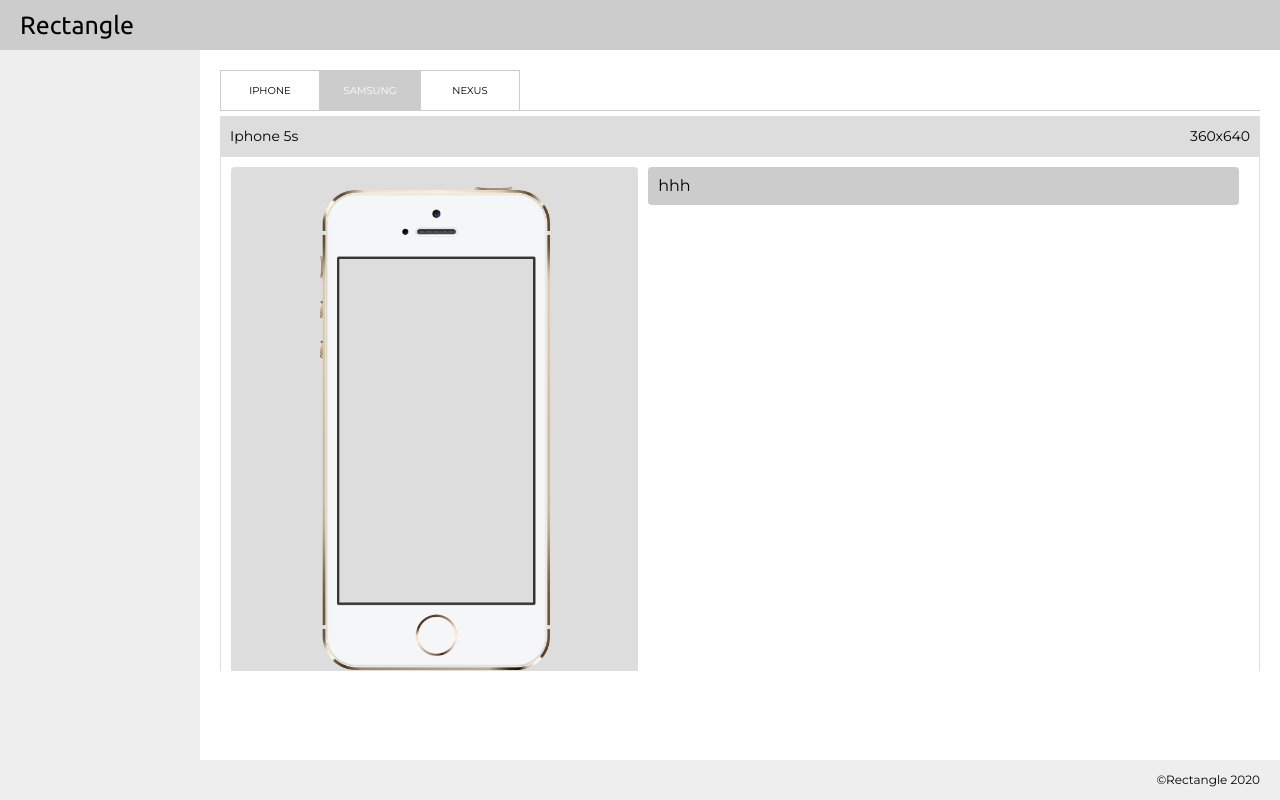
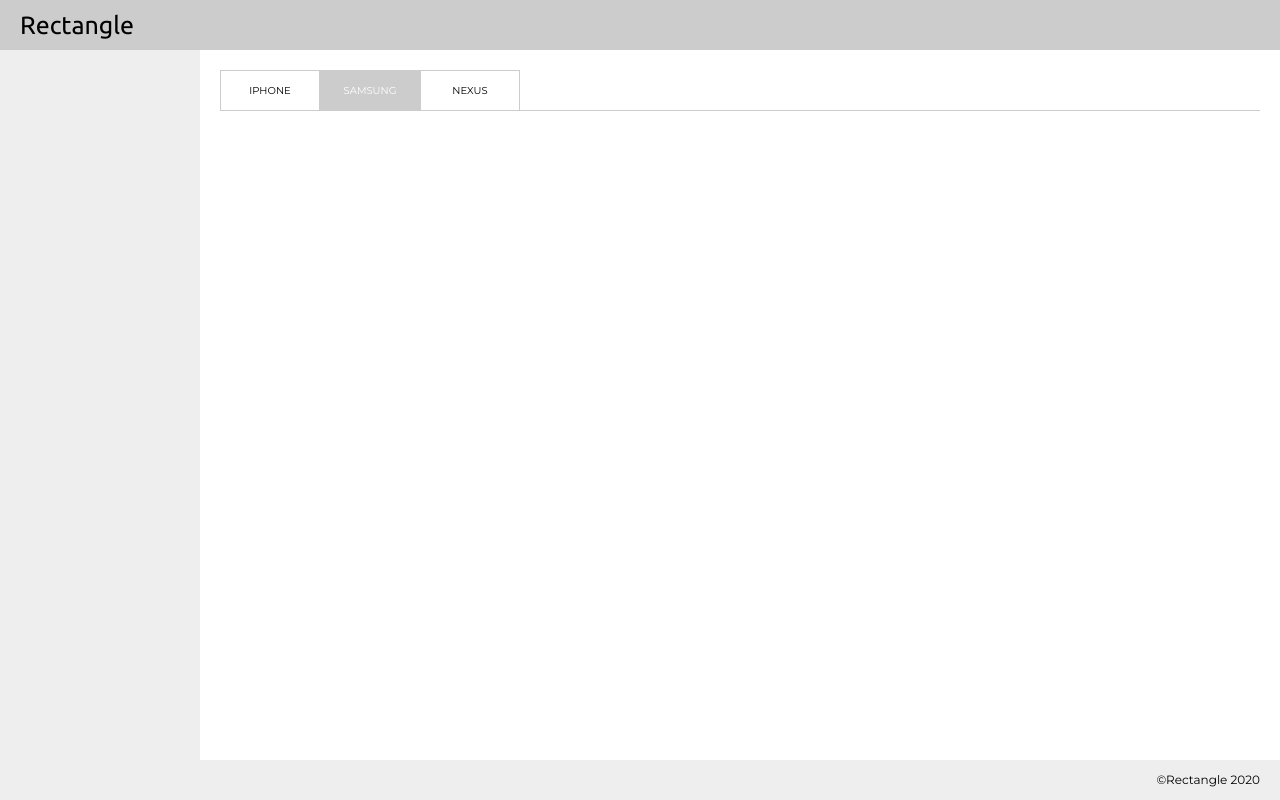
Before and after one commit to slimudoh/rectangle, a React (Create React App) app: page / in a window 1280 px wide. Both pictures are taken after a click on the element "SAMSUNG". Built offline with nearby package versions, Linux system fonts and the light colour scheme.

Commit message:
added colors

```diff
--- a/src/assets/styles/app.scss
+++ b/src/assets/styles/app.scss
@@ -116,10 +116,7 @@ $debugger: 1px dotted red;
   }
 }
 
-
-
 .device {
-    background-color: $deviceColor;
   border: 1px solid #ddd;
   padding: 10px;
   margin-bottom: 5px;
@@ -132,19 +129,94 @@ $debugger: 1px dotted red;
   overflow: hidden;
 
   >.device__phone {
-        width: 40%;
-        padding: 10px;
+    width: 60%;
+    padding-top: 30px;
     border-radius: 4px;
     overflow: hidden;
     background: #ddd;
+    display: flex;
+    flex-direction: column;
+    align-items: center;
+    justify-content: center;
+    align-content: center;
 
-        >div {
-            width: 250px;
-            margin: auto;
-            padding: 10px;
+    >.device__phone--device {
+      display: flex;
+      flex-direction: row;
+      align-items: center;
+      justify-content: center;
+      align-content: center;
+      overflow: hidden;
+      border-radius: 60px;
 
-            img {
-                width: 100%;
+      >.device__phone--screen {
+        background-color: #fff;
+        overflow: hidden;
+
+        >iframe {
+          border: 0;
+
+          ::-webkit-scrollbar {
+            width: 5px;
+          }
+
+          ::-webkit-scrollbar-track {
+            background: #f1f1f1;
+          }
+
+          ::-webkit-scrollbar-thumb {
+            background: #888;
+          }
+
+          ::-webkit-scrollbar-thumb:hover {
+            background: #555;
+          }
+        }
+      }
+    }
+
+    >.device__phone--dropdown {
+      background-color: #000;
+      display: flex;
+      flex-direction: row;
+      flex-wrap: nowrap;
+      align-items: center;
+      justify-content: space-between;
+      align-content: center;
+      overflow: hidden;
+      margin-top: 50px;
+      padding: 10px 20px;
+
+      >.device__phone--dropdown-view {
+        width: 100px;
+        height: 30px;
+        overflow: hidden;
+
+        >select {
+          height: 30px;
+          padding: 0 5px;
+          border-radius: 4px;
+          border: 0;
+          outline: 0;
+          font-size: 12px;
+          color: #000;
+        }
+      }
+
+      >.device__phone--dropdown-colors {
+        width: 100px;
+        height: 30px;
+        overflow: hidden;
+
+        >select {
+          height: 30px;
+          padding: 0 5px;
+          border-radius: 4px;
+          border: 0;
+          outline: 0;
+          font-size: 12px;
+          color: #000;
+        }
       }
     }
   }
@@ -190,5 +262,4 @@ $debugger: 1px dotted red;
   width: 200px;
   background-color: $sidebarColor;
   padding-left: 20px;
-
 }
--- a/src/components/content/accordion.js
+++ b/src/components/content/accordion.js
@@ -52,15 +52,19 @@ function Accordion() {
       </div>
       {iphone ? (
         <div className="accordion__body">
-          {iphoneDetails.map(item => (
-            <div key={item.id}>
+          {iphoneDetails.map((item, index) => (
+            <div key={index}>
               <Banner name={item.name} dimension="360x640" />
               <div
                 style={
                   item.display === 1 ? { display: "flex" } : { display: "none" }
                 }
               >
-                <Device phone={item.image} alt={item.name} />
+                <Device
+                  dimensions={item.dimensions}
+                  colors={item.colors}
+                  views={item.views}
+                />
               </div>
             </div>
           ))}
@@ -69,10 +73,10 @@ function Accordion() {
 
       {samsung ? (
         <div className="accordion__body">
-          {samsungDetails.map(item => {
+          {samsungDetails.map((item, index) => {
             return (
-              <div key={item.id}>
-                <Banner name={item.name} dimension="360x640" />
+              <div key={index}>
+                {/* <Banner name={item.name} dimension="360x640" />
                 <div
                   style={
                     item.display === 1
@@ -81,7 +85,7 @@ function Accordion() {
                   }
                 >
                   <Device phone={item.image} alt={item.name} />
-                </div>
+                </div> */}
               </div>
             );
           })}
@@ -90,10 +94,10 @@ function Accordion() {
 
       {nexus ? (
         <div className="accordion__body">
-          {nexusDetails.map(item => {
+          {nexusDetails.map((item, index) => {
             return (
-              <div key={item.id}>
-                <Banner name={item.name} dimension="360x640" />
+              <div key={index}>
+                {/* <Banner name={item.name} dimension="360x640" />
                 <div
                   style={
                     item.display === 1
@@ -102,7 +106,7 @@ function Accordion() {
                   }
                 >
                   <Device phone={item.image} alt={item.name} />
-                </div>
+                </div> */}
               </div>
             );
           })}
--- a/src/components/content/device.js
+++ b/src/components/content/device.js
@@ -1,14 +1,54 @@
-import React from "react";
+import React, { useState } from "react";
 
 function Device(props) {
+  const [deviceColor, setDeviceColor] = useState("#000");
+
   return (
     <div className="device">
       <div className="device__phone">
-        <div>
-          <img
-            src={require("../../assets/devices/" + props.phone)}
-            alt={props.alt}
-          />
+        <div
+          className="device__phone--device"
+          style={{
+            width: props.dimensions.deviceWidth,
+            height: props.dimensions.deviceHeight,
+            backgroundColor: deviceColor
+          }}
+        >
+          <div
+            className="device__phone--screen"
+            style={{
+              width: props.dimensions.screenWidth,
+              height: props.dimensions.screenHeight
+            }}
+          >
+            <iframe
+              src="https://hr360-dev.rovedana.com"
+              style={{
+                width: props.dimensions.screenWidth,
+                height: props.dimensions.screenHeight
+              }}
+            ></iframe>
+          </div>
+        </div>
+        <div className="device__phone--dropdown">
+          <div className="device__phone--dropdown-view">
+            <select>
+              {props.views.map((item, index) => (
+                <option key={index} value={item}>
+                  {item}
+                </option>
+              ))}
+            </select>
+          </div>
+          <div className="device__phone--dropdown-colors">
+            <select>
+              {props.colors.map((item, index) => (
+                <option key={index} value={item.color}>
+                  {item.name}
+                </option>
+              ))}
+            </select>
+          </div>
         </div>
       </div>
       <div className="device__details">
--- a/src/util/iphone.js
+++ b/src/util/iphone.js
@@ -1,25 +1,18 @@
 const iphoneDetails = [
   {
-    id: "0",
     name: "iphone 5s",
-    dimensionWidth: "320",
-    dimensionHeight: "568",
-    image: "iphone/iphone5s.png",
-    display: 0
-  },
-  {
-    id: "1",
-    name: "iphone 5s",
-    dimension: "320x568",
-    image: "iphone/iphone5s.png",
-    display: 0
-  },
-  {
-    id: "2",
-    name: "iphone 5s",
-    dimension: "320x568",
-    image: "iphone/iphone5s.png",
-    display: 0
+    dimensions: {
+      screenWidth: "320px",
+      screenHeight: "568px",
+      deviceWidth: "420px",
+      deviceHeight: "668px"
+    },
+    colors: [
+      { name: "white", color: "#fff" },
+      { name: "black", color: "#000" }
+    ],
+    views: ["protrait", "Landscape"],
+    display: 1
   }
 ];
 
```
Lines whose indentation alone changed are shown as unchanged.
